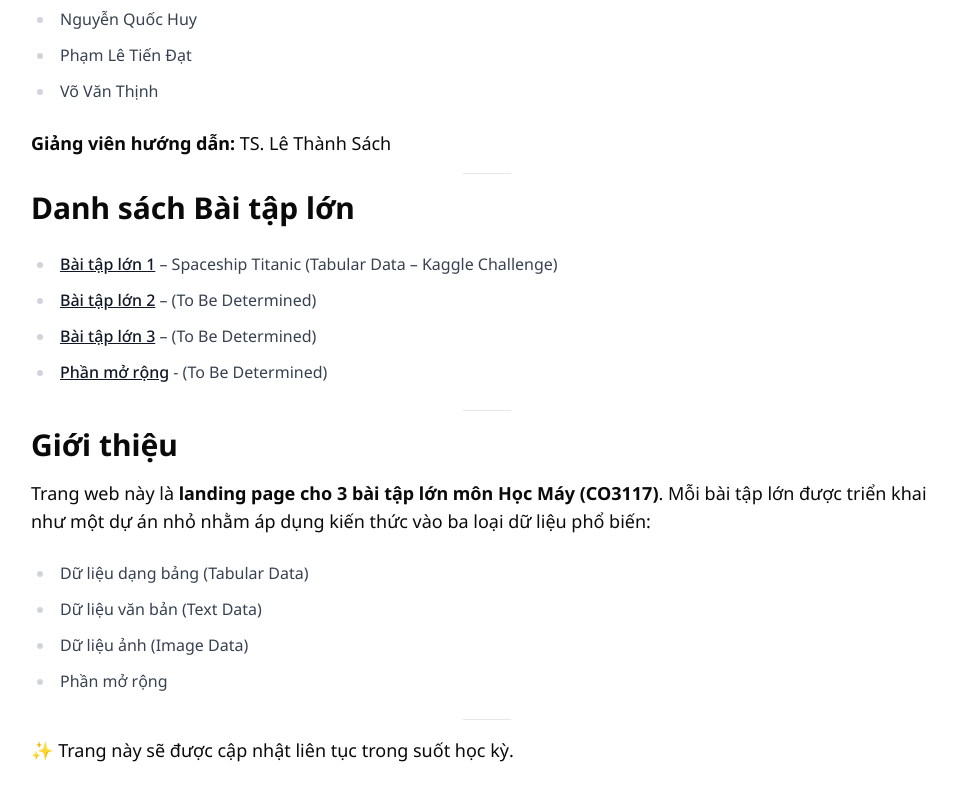
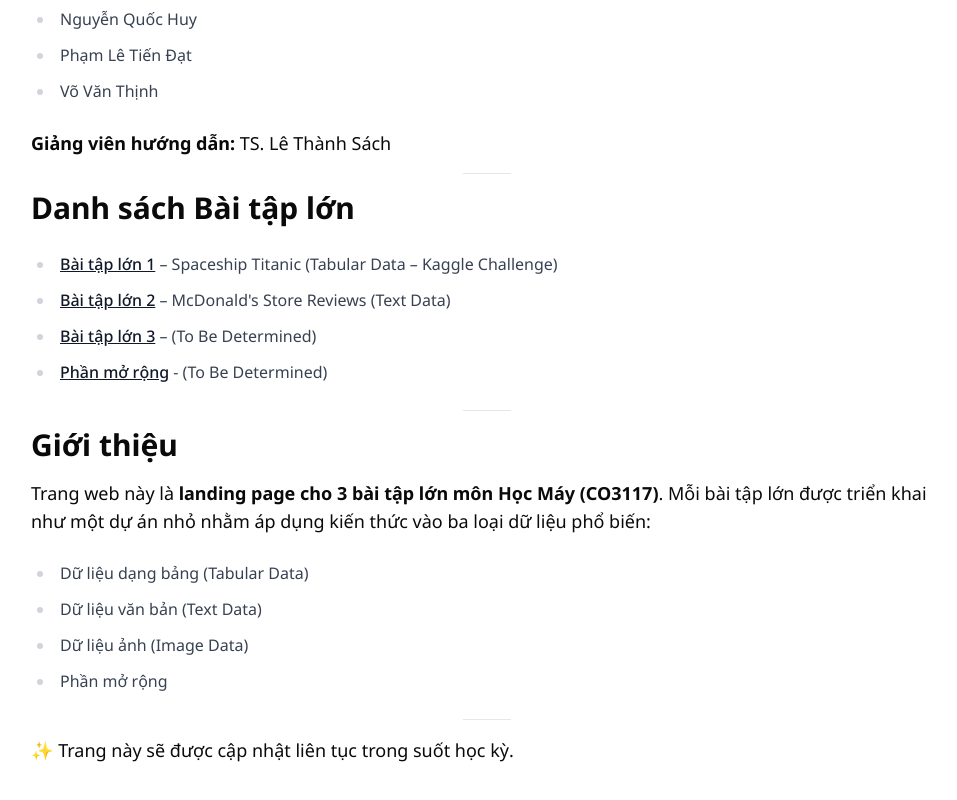
Before and after one commit to caoTayTang/ML-251, an Astro site: page / in a window 1280 px wide. Shown: the part 1029-1829 px from the top of the page, without its empty margins (153-1110 px from the left). Built offline with nearby package versions, Linux system fonts and the light colour scheme; Astro itself is replaced by a stand-in of ours.

Commit message:
thêm BTL 2

```diff
--- a/src/pages/index.mdx
+++ b/src/pages/index.mdx
@@ -68,7 +68,7 @@ export const components = { pre: CodeBlock, table: Table };
 
 ## Danh sách Bài tập lớn
 - [Bài tập lớn 1](./tabular) – Spaceship Titanic (Tabular Data – Kaggle Challenge)
-- [Bài tập lớn 2](./text) – (To Be Determined)
+- [Bài tập lớn 2](./text) –  McDonald's Store Reviews (Text Data)
 - [Bài tập lớn 3](./image) – (To Be Determined)
 - [Phần mở rộng](./extension) - (To Be Determined)
 ---
```
